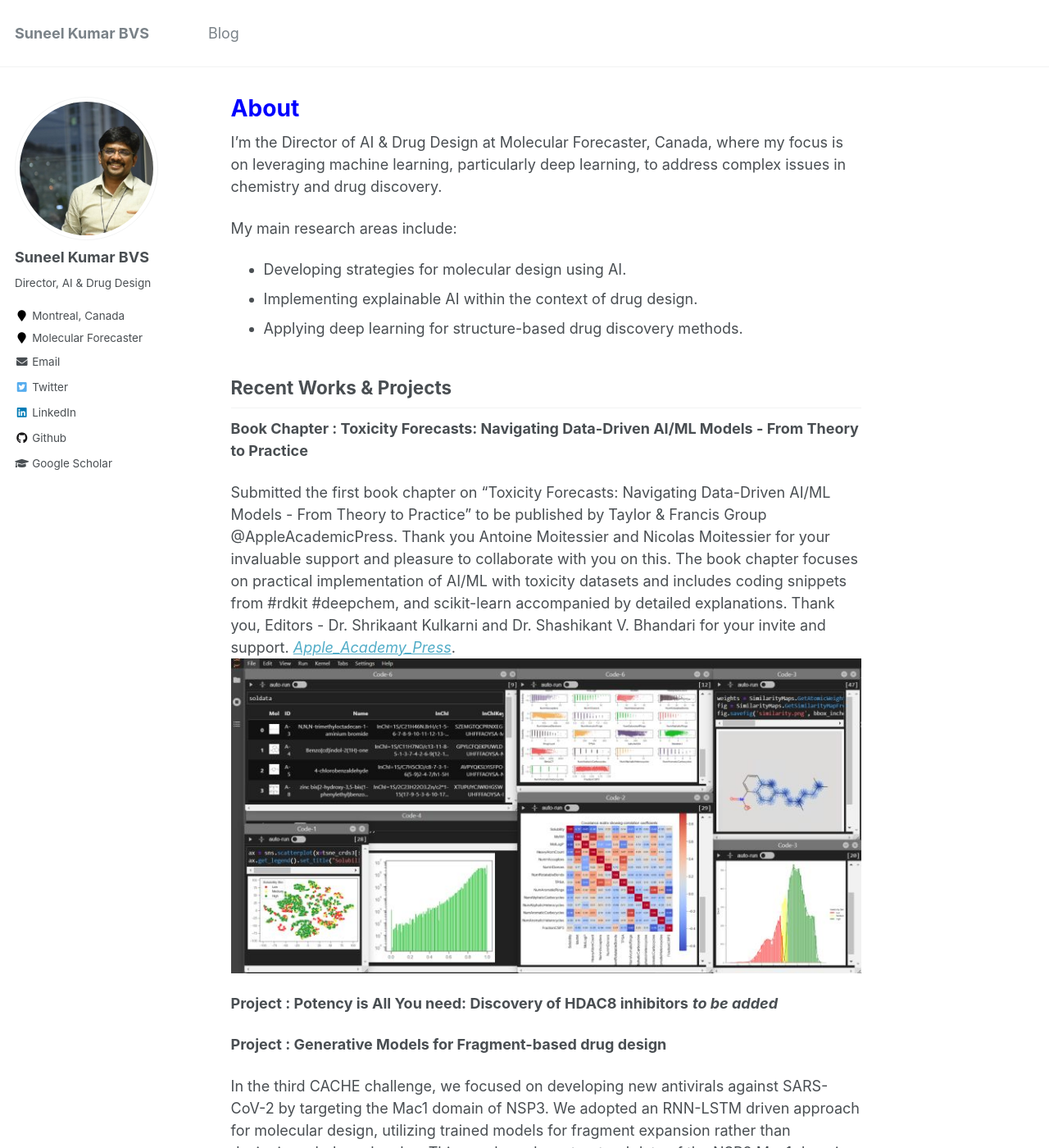
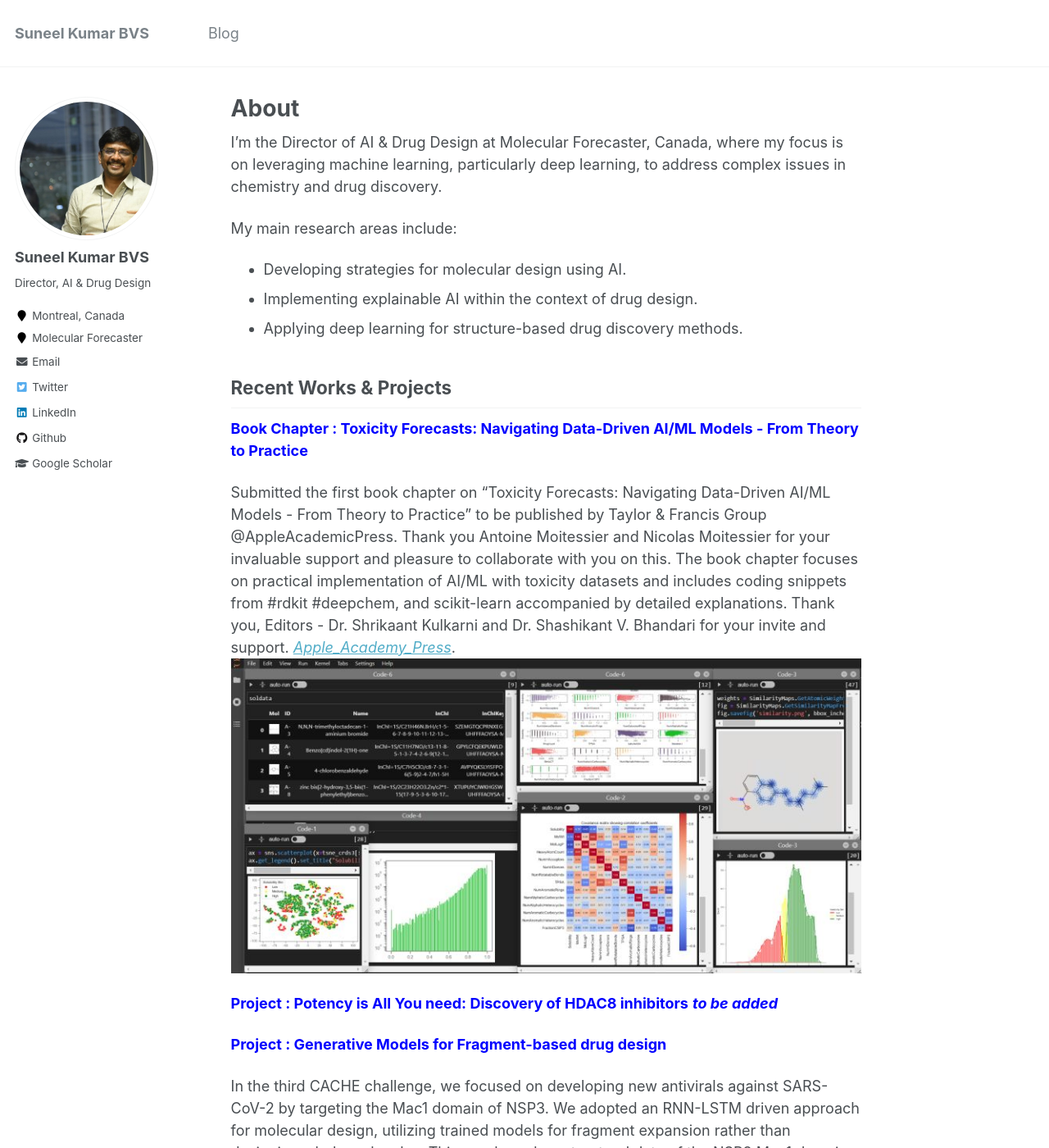
Before and after one commit to suneelbvs/suneelbvs.github.io, a Jekyll site: the page built from _pages/about.md, in a window 1280 px wide and 1400 px high. Shown: the whole window at 82% size. Built offline with Jekyll 4.4.1, drawn with Linux system fonts in a browser that asks for light colours.

Commit message:
Update academicons.css

```diff
--- a/assets/css/academicons.css
+++ b/assets/css/academicons.css
@@ -94,7 +94,7 @@
 .ai-doi-square:before {
   content: "\e823";
 }
-h1 {
+strong {
     color: blue;
 }
 .my-heading-class {
```
